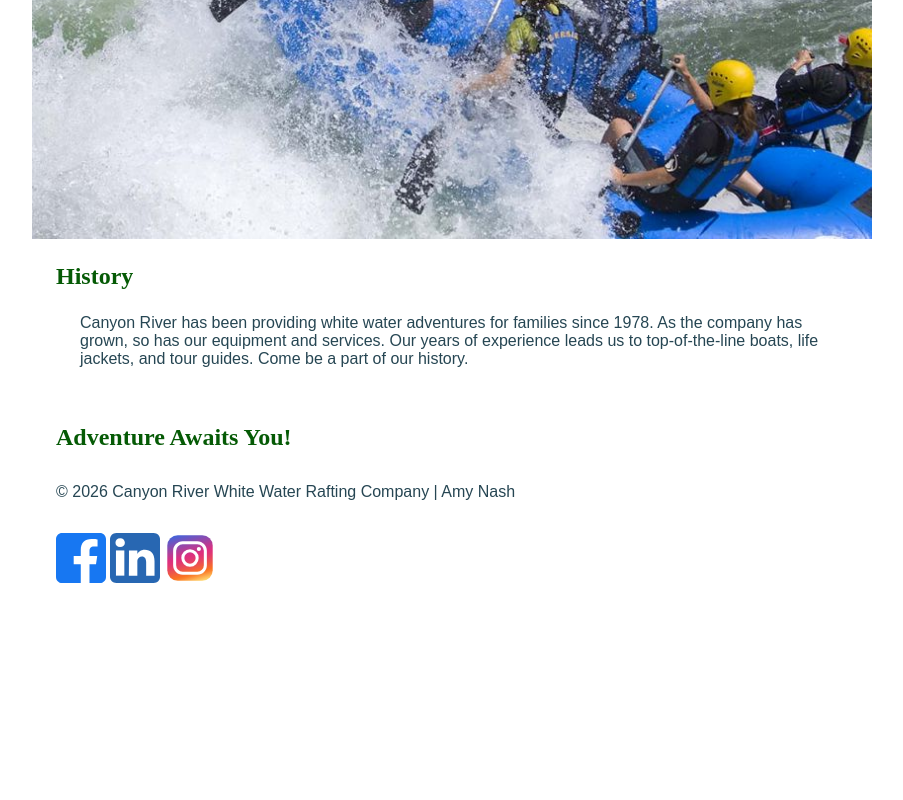
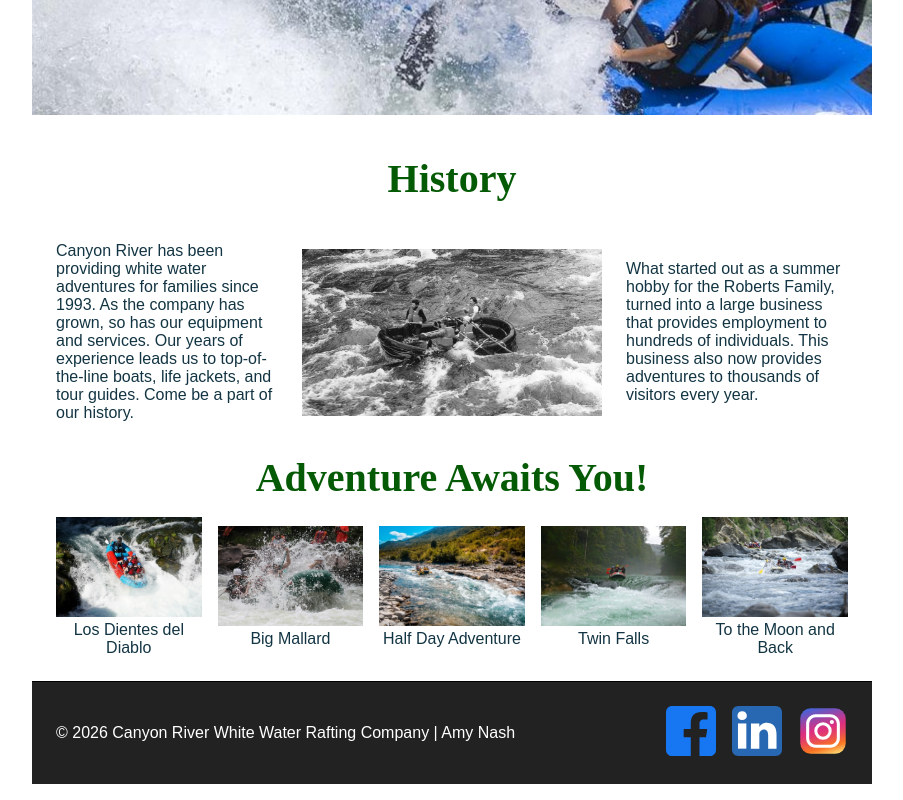
Before and after one commit to amy-nash-hub/wdd130, a plain HTML site: page wwr/about.html in a window 1280 px wide. Shown: the part 569-1369 px from the top of the page, without its empty margins (188-1091 px from the left). Before the commit the page ends 1180 px from the top, so only its background shows below. Drawn offline with Linux system fonts and the light colour scheme.

Commit message:
updates made to rafting site week 4

```diff
--- a/styles/styles.css
+++ b/styles/styles.css
@@ -109,7 +109,7 @@ footer {
     background-color: #3e3e3e;
     color: #fff;
     margin-bottom: 2rem;
-    padding: 2 rem 1rem;
+    padding: 2rem 1rem;
 }
 
 ul {
--- a/wwr/about.html
+++ b/wwr/about.html
@@ -33,12 +33,34 @@
             </article>
         </div>
 
-        <section>
+        <section class="history">
             <h2>History</h2>
-            <p>Canyon River has been providing white water adventures for families since 1978. As the company has grown, so has our equipment and services. Our years of experience leads us to top-of-the-line boats, life jackets, and tour guides. Come be a part of our history.</p>
+            <p>Canyon River has been providing white water adventures for families since 1993. As the company has grown, so has our equipment and services. Our years of experience leads us to top-of-the-line boats, life jackets, and tour guides. Come be a part of our history.</p>
+            <img src="images/historypicture.jpg" alt="The first years of Canyon River White Water Rafting Company.">
+            <p>What started out as a summer hobby for the Roberts Family, turned into a large business that provides employment to hundreds of individuals. This business also now provides adventures to thousands of visitors every year. </p>
         </section>
-        <section>
+        <section class="adventure">
             <h2>Adventure Awaits You!</h2>
+            <figure>
+                <img src="images/losdientesdeldiablo.jpg" alt="Los Dientes del Diablo.">
+                <figcaption>Los Dientes del Diablo</figcaption>
+            </figure>
+            <figure>
+                <img src="images/bigmallard.jpg" alt="Big Mallard.">
+                <figcaption>Big Mallard</figcaption>
+            </figure>
+            <figure>
+                <img src="images/halfdayadventure.jpg" alt="Half Day Adventure.">
+                <figcaption>Half Day Adventure</figcaption>
+            </figure>
+            <figure>
+                <img src="images/twinfalls.jpg" alt="Twin Falls.">
+                <figcaption>Twin Falls</figcaption>
+            </figure>
+            <figure>
+                <img src="images/tothemoonandback.jpg" alt="To the Moon and Back.">
+                <figcaption>To the Moon and Back</figcaption>
+            </figure>
         </section>
     </main>
 
--- a/wwr/styles/rafting.css
+++ b/wwr/styles/rafting.css
@@ -7,9 +7,9 @@
 :root {
     --primary-color: #055a05;
     /*forest green*/
-    --secondary-color: #f4a261;
+    --secondary-color: #fbe07e;
     /*warm sand*/
-    --accent1-color: #264653;
+    --accent1-color: #133543;
     /*dark slate blue*/
     --accent2-color: #e9c46a;
     /*light golden yellow*/
@@ -29,10 +29,67 @@ footer {
     margin: 0 auto;
 }
 
+header {
+    display: grid;
+    grid-template-columns: auto 1fr;
+    align-items: center;
+}
+
 h1,
 h2 {
     font-family: var(--heading-font);
     color: var(--primary-color);
+    font-size: 2.5rem;
+}
+
+.history {
+    display: grid;
+    grid-template-columns: 1fr 300px 1fr;
+    gap: 1.5rem;
+    margin-top: 1rem;
+    margin-bottom: 1rem;
+    text-align: left;
+    position: relative;
+    align-items: center;
+
+}
+
+.history h2 {
+    grid-column: 1 / 4;
+    text-align: center;
+    margin-top: 1rem;
+    margin-bottom: 1rem;
+    position: relative;
+    align-items: center;
+}
+
+.history img {
+    width: 100%;
+    height: auto;
+}
+
+.history p {
+    margin: 0;
+    padding: 0;
+    gap: 1rem;
+}
+
+.adventure {
+    display: grid;
+    grid-template-columns: repeat(5, 1fr);
+    gap: 1rem;
+    align-items: center;
+    text-align: center;
+}
+
+.adventure h2 {
+    grid-column: 1 / -1;
+}
+
+.adventure img {
+    width: 100%;
+    height: 100px;
+    object-fit: cover;
 }
 
 nav,
@@ -41,6 +98,18 @@ section,
 article {
     margin: 16px;
     padding: 8px;
+}
+
+nav ul {
+    display: flex;
+    list-style: none;
+    justify-content: space-around;
+    padding: 1rem;
+    color: rgb(3, 3, 94);
+}
+
+nav a {
+    text-decoration: none;
 }
 
 .socialmedia a {
@@ -74,6 +143,7 @@ h1 {
     left: 0;
     right: 0;
     position: absolute;
+    padding: 0;
     background-color: var(--secondary-color);
     color: black;
 }
@@ -83,5 +153,23 @@ h1 {
     width: 125px;
     border: 1px var(--accent2-color);
     box-shadow: 0 0 30px gray;
-    margin: 0 0 1rem 1rem;
+    margin: 1rem 1rem 1rem 1rem;
 }
+
+.socialmedia {
+    display: flex;
+    gap: 1rem;
+}
+
+footer {
+    display: flex;
+    justify-content: space-between;
+    align-items: center;
+    margin-top: 1rem;
+    border-top: 1px solid #000;
+    text-align: center;
+    background-color: #232222;
+    color: #fff;
+    margin-bottom: 1rem;
+    padding: 0;
+}
```
Also changed, not shown: wwr/images/bigmallard.jpg (added), wwr/images/halfdayadventure.jpg (added), wwr/images/historypicture.jpg (added), wwr/images/losdientesdeldiablo.jpg (added), wwr/images/tothemoonandback.jpg (added), wwr/images/twinfalls.jpg (added).
